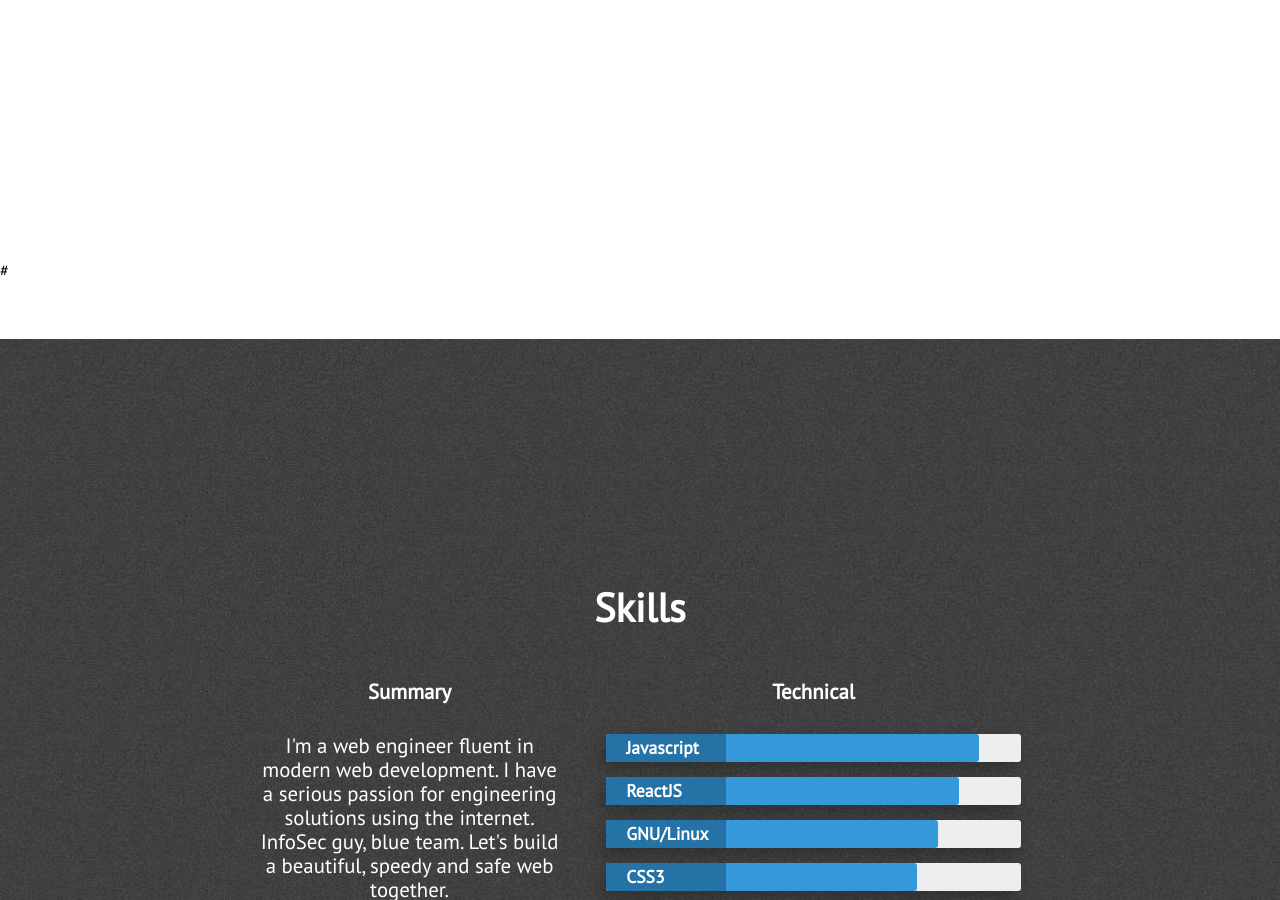
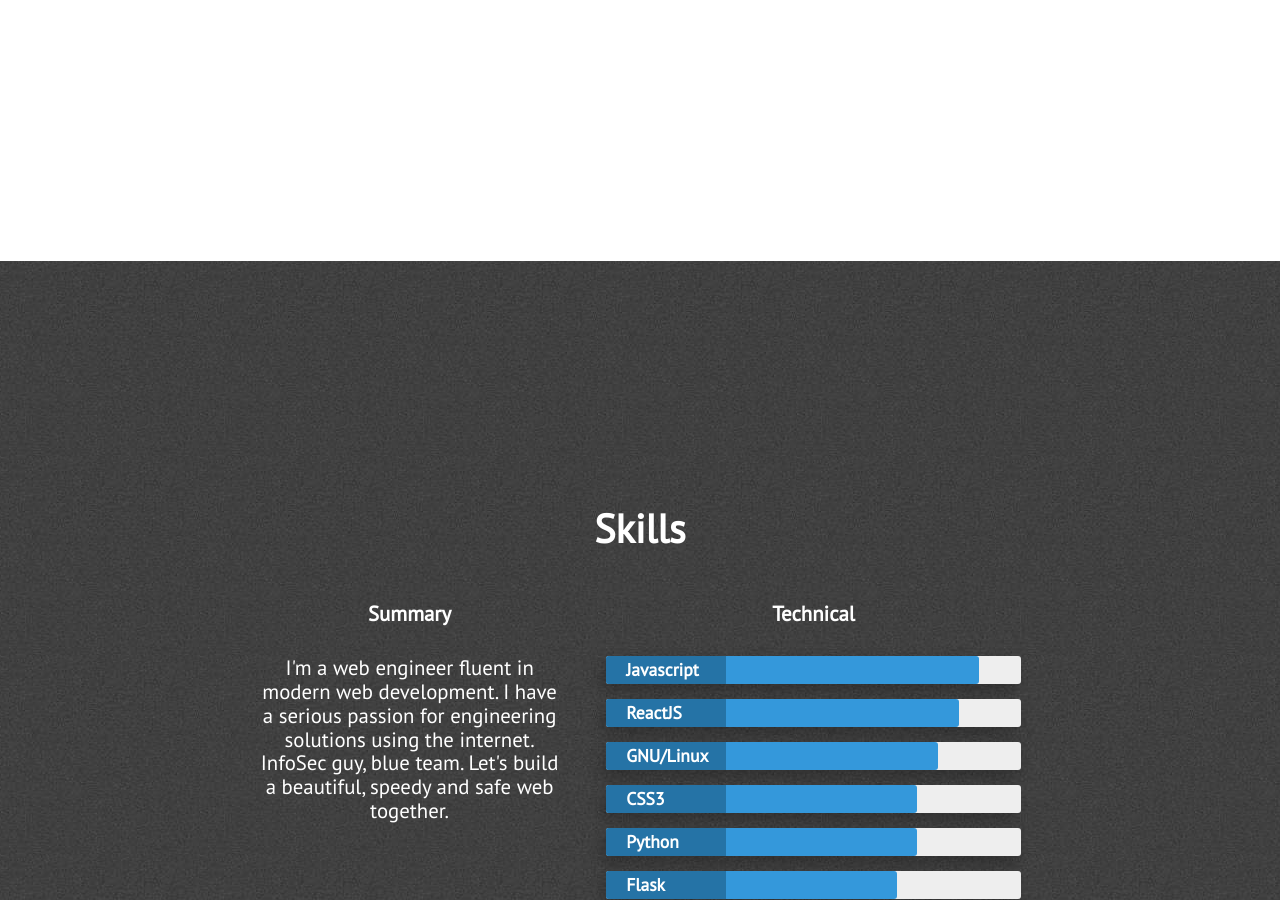
Before and after one commit to KevinKCV/kevinzou, a Jekyll site: the page built from index.html, in a window 1280 px wide and 900 px high, scrolled down 1699 px. Built offline with Jekyll 4.4.1, drawn with Linux system fonts in a browser that asks for light colours; nearby versions of some CDN libraries.

Commit message:
Update default.html

```diff
--- a/_layouts/default.html
+++ b/_layouts/default.html
@@ -9,16 +9,16 @@
 
     {% include about.html %}
 
-#    {% include skills.html %}
+    {% include skills.html %}
 
-#    {% include projects.html %}
+    {% include projects.html %}
 
-#    {% include blogs.html %}
+    {% include blogs.html %}
 
-#    {% include extra.html %}
+    {% include extra.html %}
 
-#    {% include footer.html %}
+    {% include footer.html %}
 
-#    {% include scripts.html %}
+    {% include scripts.html %}
 </body>
 </html>
```
